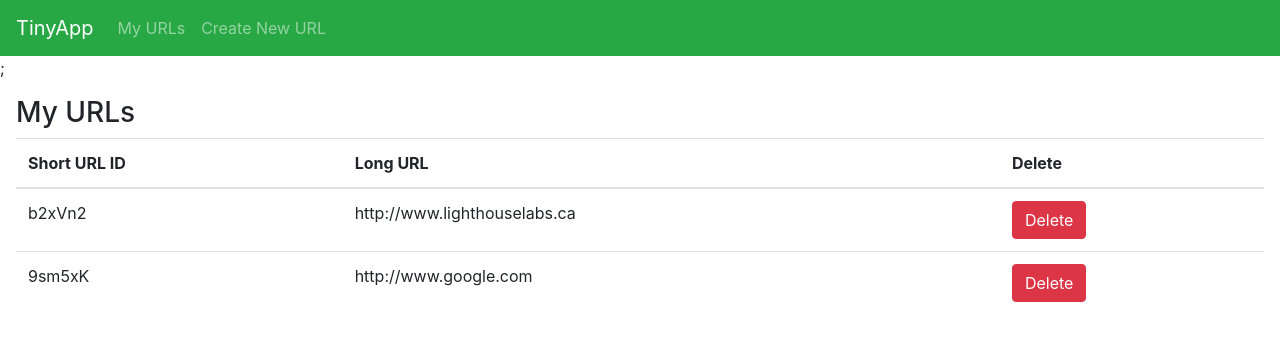
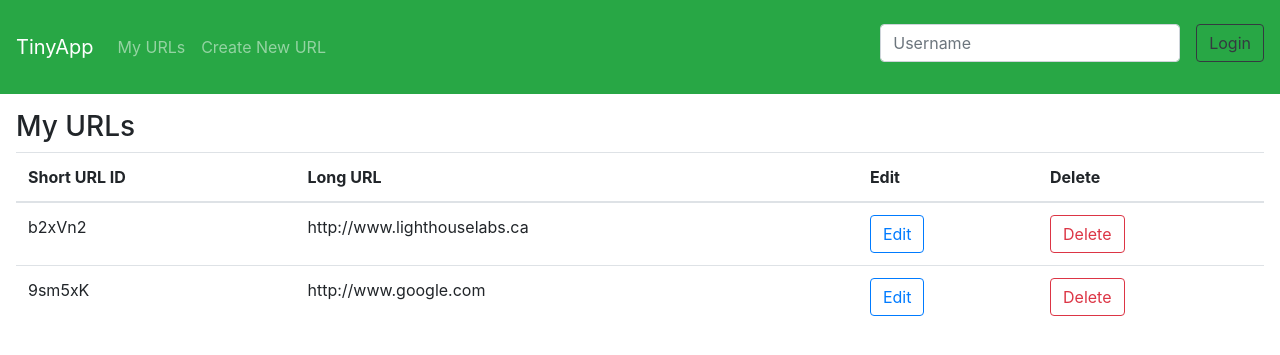
Before and after one commit to vanessalinda/tinyapp, a Node server app: page /urls in a window 1280 px wide. Shown: the top 355 px of the page. Run offline with Node 20, Linux system fonts and the light colour scheme; some libraries are stand-ins or nearby versions.

Commit message:
adding the cookies feature

```diff
--- a/express_server.js
+++ b/express_server.js
@@ -1,9 +1,11 @@
 const express = require("express");
 const app = express();
+const cookieParser = require("cookie-parser");
 const PORT = 8080; // default port 8080
 
 app.set("view engine", "ejs");
 app.use(express.urlencoded({ extended: true }));
+app.use(cookieParser());
 
 const urlDatabase = {
   b2xVn2: "http://www.lighthouselabs.ca",
@@ -24,7 +26,7 @@ app.get("/urls.json", (req, res) => {
 });
 
 app.get("/urls", (req, res) => {
-  const templateVars = { urls: urlDatabase };
+  const templateVars = { urls: urlDatabase, username: req.cookies["username"] };
   res.render("urls_index", templateVars);
 });
 
@@ -38,7 +40,8 @@ app.post("/urls", (req, res) => {
 });
 
 app.get("/urls/new", (req, res) => {
-  res.render("urls_new");
+  const templateVars = { username: req.cookies["username"] };
+  res.render("urls_new", templateVars);
 });
 
 app.get("/urls/:id", (req, res) => {
@@ -46,6 +49,7 @@ app.get("/urls/:id", (req, res) => {
   const templateVars = {
     id,
     longURL: urlDatabase[id],
+    username: req.cookies["username"],
   };
   res.render("urls_show", templateVars);
 });
@@ -74,6 +78,20 @@ app.post("/urls/:id/delete", (req, res) => {
   res.redirect("/urls");
 });
 
+app.post("/login", (req, res) => {
+  //console.log(req.cookies);
+  const username = req.body.username;
+  res.cookie("username", username);
+  res.redirect("/urls");
+});
+
+app.post("/logout", (req, res) => {
+  const { username } = req.cookies;
+  //console.log(req.cookies);
+  res.clearCookie("username", username);
+  res.redirect("/urls");
+});
+
 app.listen(PORT, () => {
   console.log(`Example app listening on port ${PORT}!`);
 });
--- a/package.json
+++ b/package.json
@@ -19,6 +19,7 @@
   },
   "homepage": "https://github.com/vanessalinda/tinyapp#readme",
   "dependencies": {
+    "cookie-parser": "^1.4.6",
     "ejs": "^3.1.8",
     "express": "^4.18.1"
   },
--- a/views/partials/_header.ejs
+++ b/views/partials/_header.ejs
@@ -24,5 +24,24 @@
         </a>
       </div>
     </div>
+    <% if(username){ %>
+      <h4 class="navbar-brand">Logged in as: <%= username %>!</h4>&nbsp;
+      <form action="/logout" method="POST">
+        <button type="submit" class="btn btn-outline-dark">Log out</button>
+      </form>
+    <% } else{ %>
+      <form class="form-inline" action="/login" method="POST">
+        <div class="form-group mb-2">
+          <input
+            class="form-control"
+            type="text"
+            name="username"btn btn-outline-dark
+            placeholder="Username"
+            style="width: 300px; margin: 1em"
+          />
+          <button type="submit" class="btn btn-outline-dark">Login</button>
+        </div>
+      </form>
+   <% } %>
   </nav>
-</header>;
+</header>
--- a/views/urls_index.ejs
+++ b/views/urls_index.ejs
@@ -25,6 +25,7 @@
           <tr>
             <th scope="col">Short URL ID</th>
             <th scope="col">Long URL</th>
+            <th scope="col">Edit</th>
             <th scope="col">Delete</th>
           </tr>
         </thead>
@@ -33,8 +34,11 @@
             <tr>
               <td><%= id %></td>
               <td><%= urls[id] %></td>
+              <td><form action="/urls/<%= id %>" method="GET">
+                <button type="submit" class="btn btn-outline-primary">Edit</button>
+              </form></td>
               <td><form action="/urls/<%= id %>/delete" method="POST">
-                <button type="submit" class="btn btn-danger">Delete</button>
+                <button type="submit" class="btn btn-outline-danger">Delete</button>
               </form></td>
             </tr>
           <% } %>
--- a/views/urls_show.ejs
+++ b/views/urls_show.ejs
@@ -21,7 +21,7 @@
           Short URL ID: <a href="/u/<%= id %>"><%= id %></a>
         </p>
       </div>
-      <div class="card-footer text-muted">
+      <div class="card-footer text-muted text-center justify-content-center">
         <h3>Edit</h3>
       <form class="form-inline" action="/urls/<%= id %>" method="POST">
         <div class="form-group mb-2">
```
Also changed, not shown: 1 other file.
